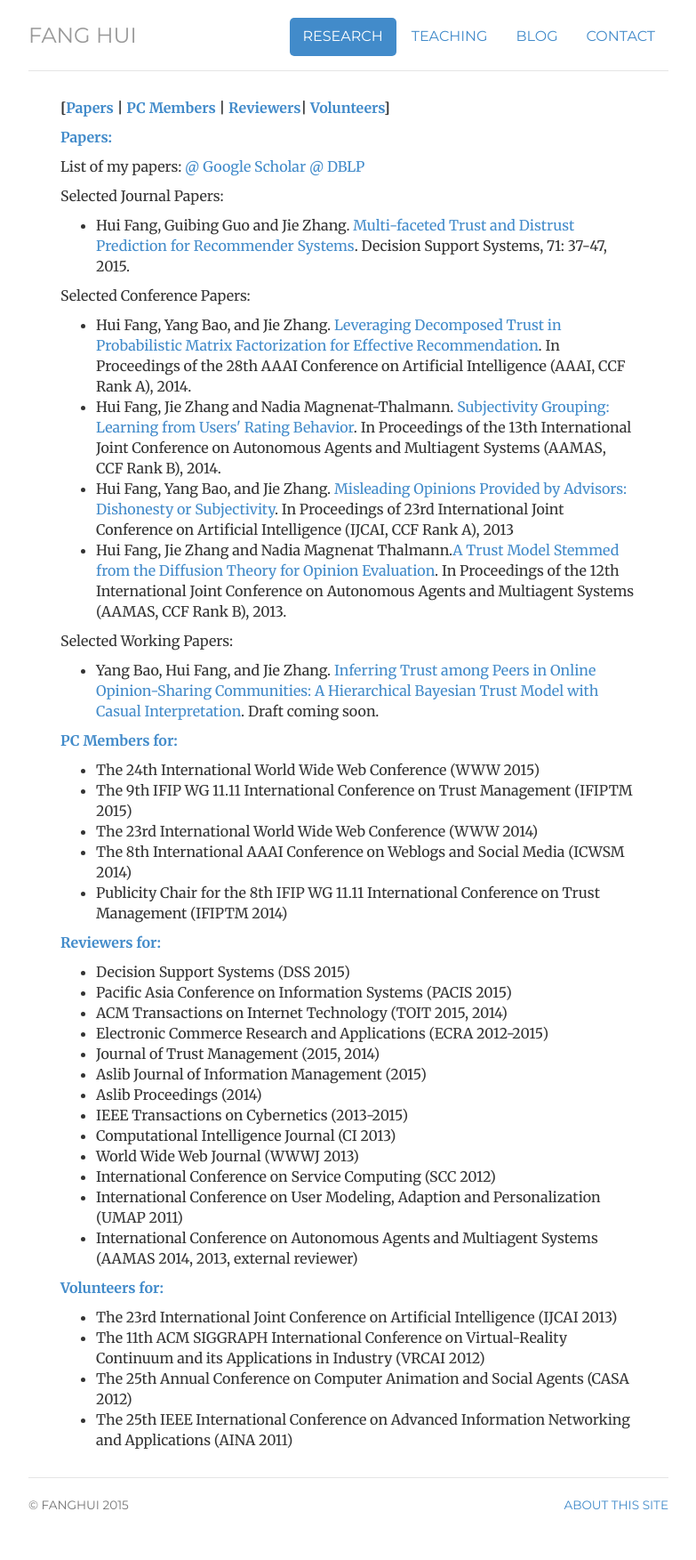
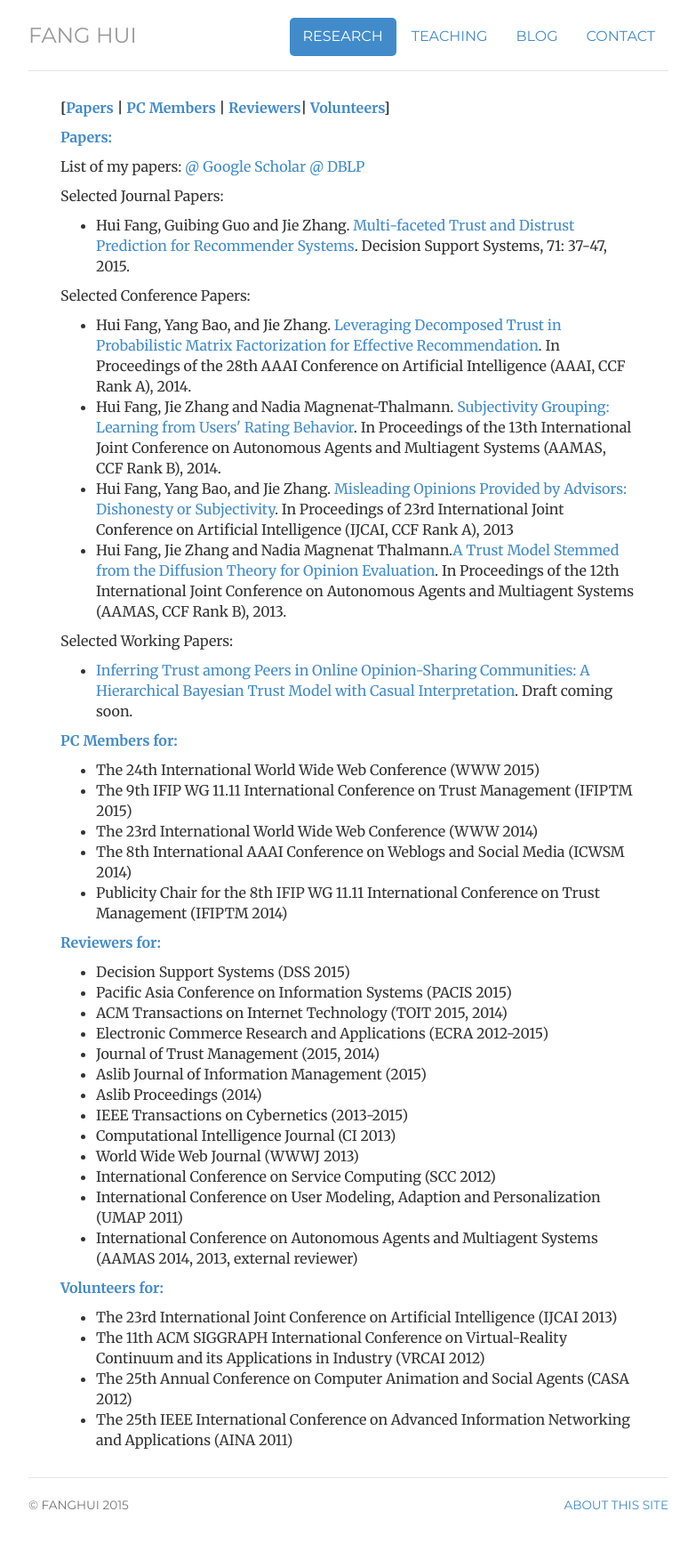
Before and after one commit to fsansan/fsansan.github.io, a Jekyll site: the page built from research/index.html, in a window 1280 px wide. Shown: the whole page at 89% size, without its empty margins (248-1031 px from the left). Built offline with Jekyll 4.4.1, drawn with Linux system fonts in a browser that asks for light colours.

Commit message:
research

```diff
--- a/research/index.html
+++ b/research/index.html
@@ -32,7 +32,7 @@ description: Research by Fang Hui.
 			<p>Selected Working Papers:</p>
 			<ul>
 
-			<li>Yang Bao, Hui Fang, and Jie Zhang. <a href="#working2" target="_self" name="working2">Inferring Trust among Peers in Online Opinion-Sharing Communities: A Hierarchical Bayesian Trust Model with Casual Interpretation</a>. Draft coming soon.</li>
+			<li><a href="#working2" target="_self" name="working2">Inferring Trust among Peers in Online Opinion-Sharing Communities: A Hierarchical Bayesian Trust Model with Casual Interpretation</a>. Draft coming soon.</li>
 			</ul>
 
 		<p><strong><a name="PC">PC Members for:</a></strong><br>
```
